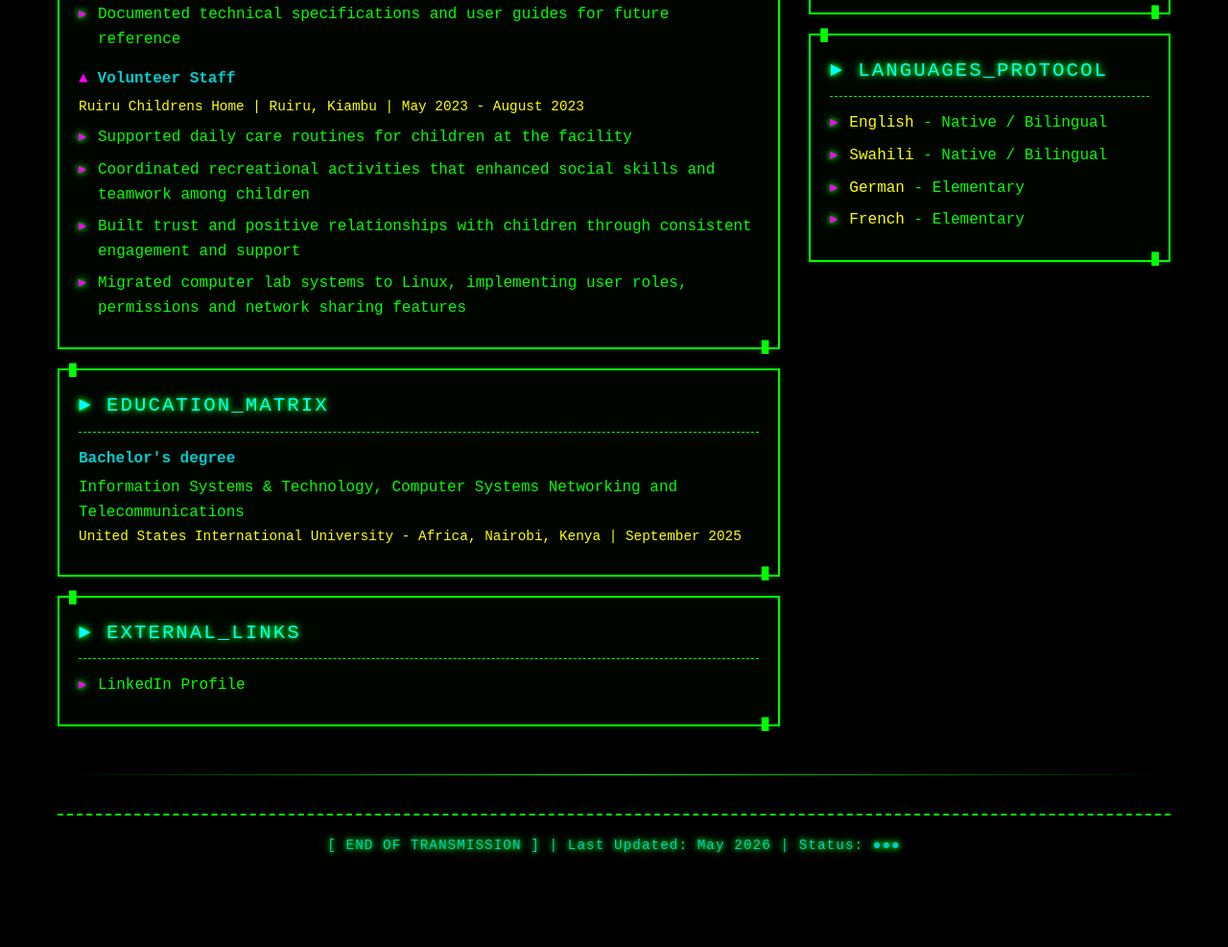
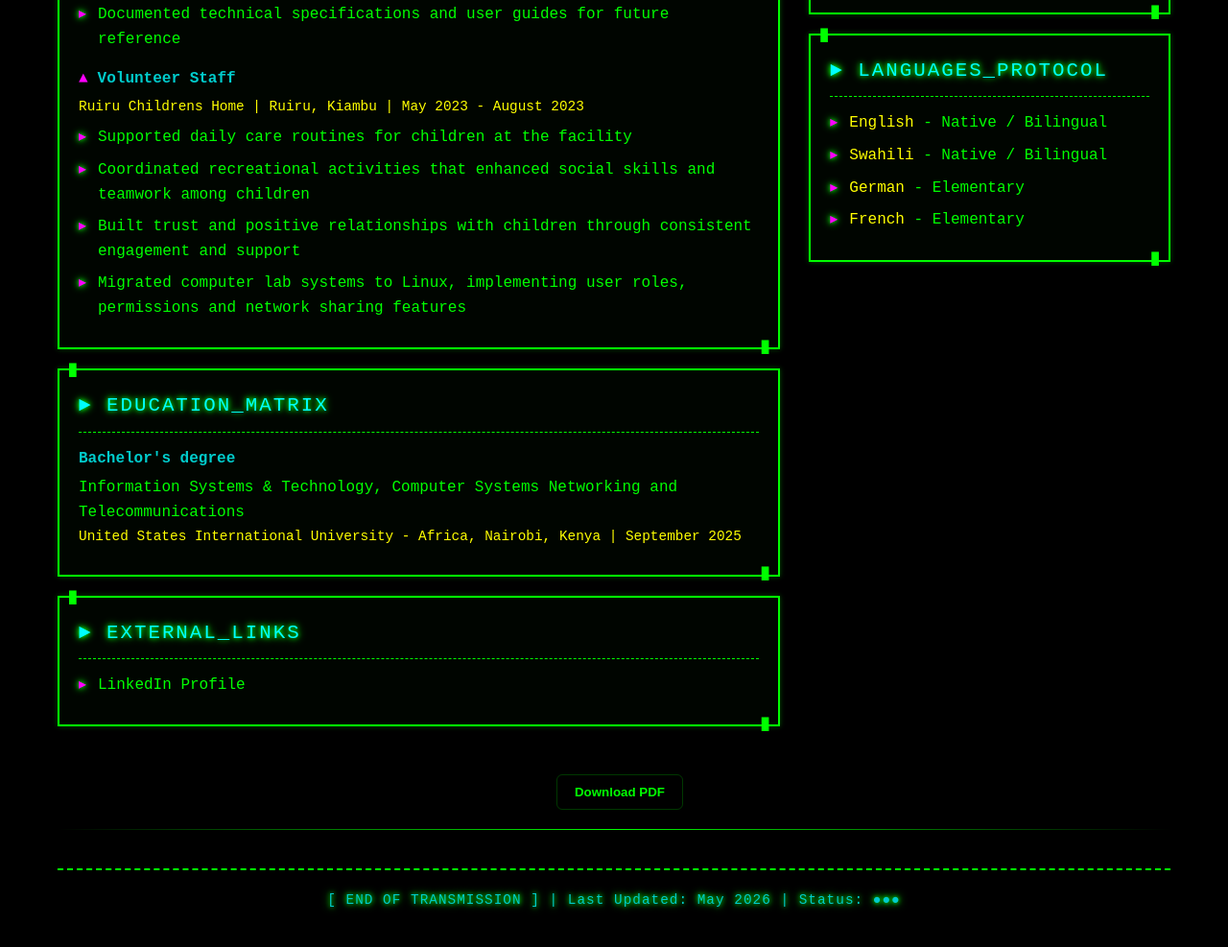
Before and after one commit to nduashey33/cv, a plain HTML site: page index.html in a window 1280 px wide. Shown: the part 1103-2090 px from the top of the page at 96% size. Before the commit the page ends 2036 px from the top, so only its background shows below. Drawn offline with Linux system fonts and the light colour scheme.

Commit message:
Move Download PDF to footer, add minimal style, and wire print handler

```diff
--- a/index.html
+++ b/index.html
@@ -466,6 +466,17 @@
             .section-title { color: #000 !important; border-bottom: 1px solid #ddd !important; }
             a::after { content: " (" attr(href) ")"; color: #444; font-size: 0.9em; }
         }
+
+        /* Minimal variant for the footer button */
+        .download-btn.minimal {
+            background: transparent;
+            color: #00ff00;
+            border: 1px solid rgba(0,255,0,0.22);
+            box-shadow: none;
+            padding: 10px 18px;
+            border-radius: 6px;
+            font-weight: 700;
+        }
     </style>
 </head>
 <body>
@@ -484,7 +495,6 @@
             <h1>NDUASHEY MAINA</h1>
             <div style="display:flex; align-items:center; justify-content:center; gap:12px; flex-wrap:wrap;">
                 <div class="title">> DEVELOPER & DEVOPS ENGINEER _</div>
-                <button id="downloadPdfBtn" class="download-btn" title="Download a PDF copy">Download PDF</button>
             </div>
             <div style="color: #00cccc; font-size: 0.9em; letter-spacing: 2px;">
                 [ SYSTEM INITIALIZED ] [ STATUS: ONLINE ] [ CLEARANCE: ACTIVE ]
@@ -609,6 +619,10 @@
                     </ul>
                 </div>
             </div>
+        </div>
+
+        <div style="text-align:center; margin: 18px 0 6px;">
+            <button id="downloadPdfBtn" class="download-btn minimal" title="Download a PDF copy">Download PDF</button>
         </div>
 
         <div class="divider"></div>
@@ -736,6 +750,13 @@
         initRevealAnimations();
         initCursorGlow();
         initHoverPopups();
+
+        const downloadBtn = document.getElementById('downloadPdfBtn');
+        if (downloadBtn) {
+            downloadBtn.addEventListener('click', () => {
+                window.print();
+            });
+        }
     </script>
 </body>
 </html>
```
